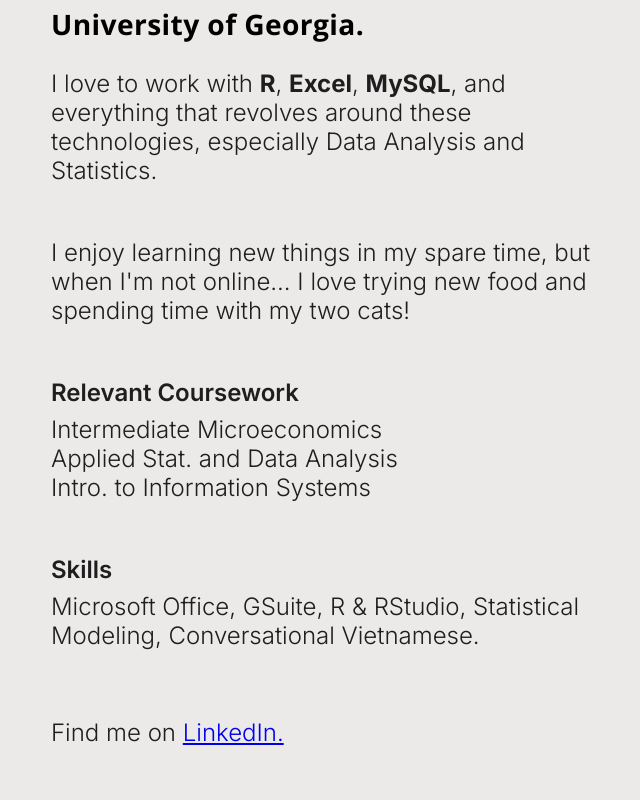
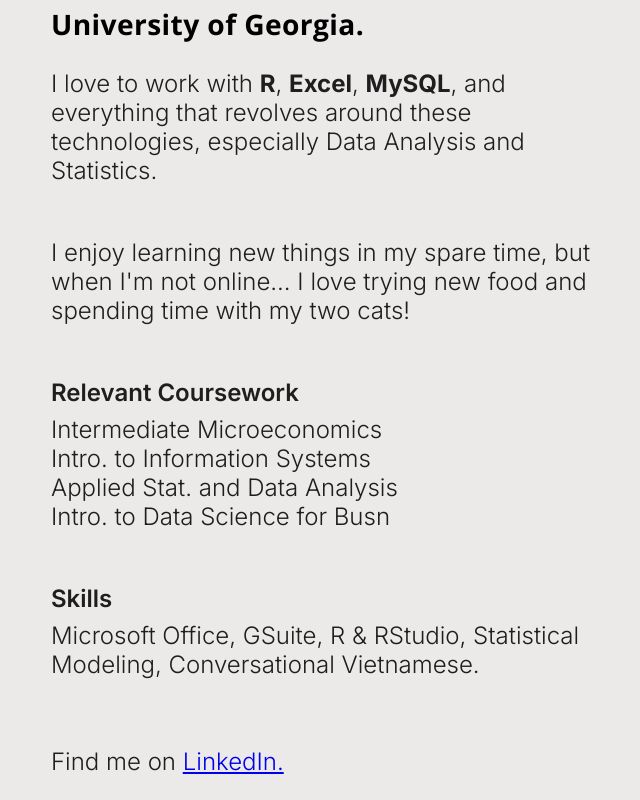
Before and after one commit to Tran-Steven/kelly-website, a Next.js app: page / in a window 1280 px wide. Shown: the part 897-1697 px from the top of the page, without its empty margins (589-1229 px from the left). Before the commit the page ends 1668 px from the top, so only its background shows below. Built offline with nearby package versions, Linux system fonts and the light colour scheme; a web font is replaced by a local one.

Commit message:
rel class update

```diff
--- a/src/app/page.js
+++ b/src/app/page.js
@@ -41,8 +41,12 @@ export default function Home() {
         <p>
           <br />
           <div className={styles.minih}>Relevant Coursework</div>
-          Intermediate Microeconomics <br></br>Applied Stat. and Data Analysis
-          <br></br> Intro. to Information Systems
+          Intermediate Microeconomics <br />
+          Intro. to Information Systems
+          <br />
+          Applied Stat. and Data Analysis
+          <br />
+          Intro. to Data Science for Busn
         </p>
         <p>
           <br />
```
